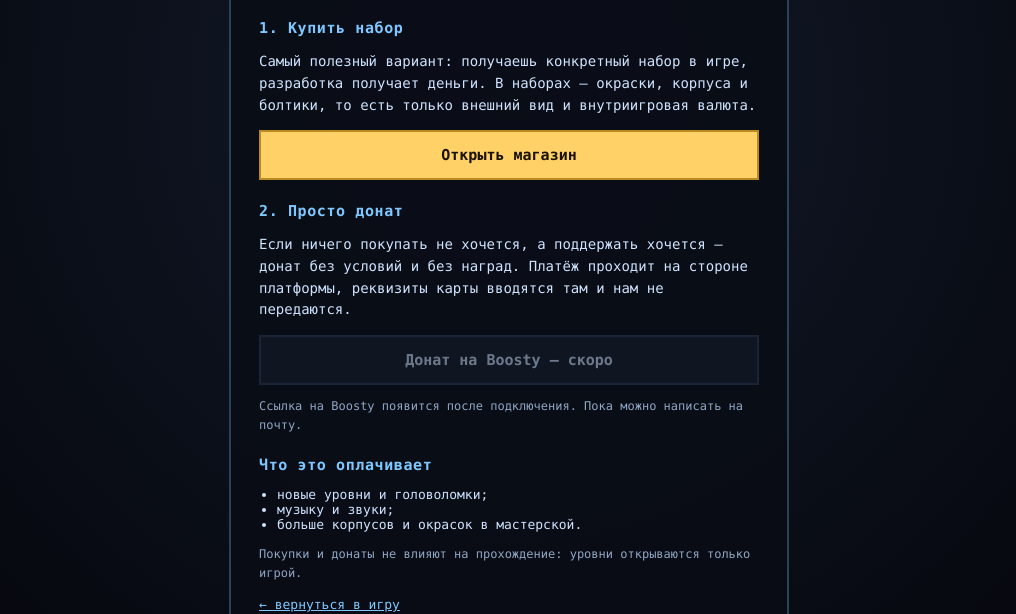
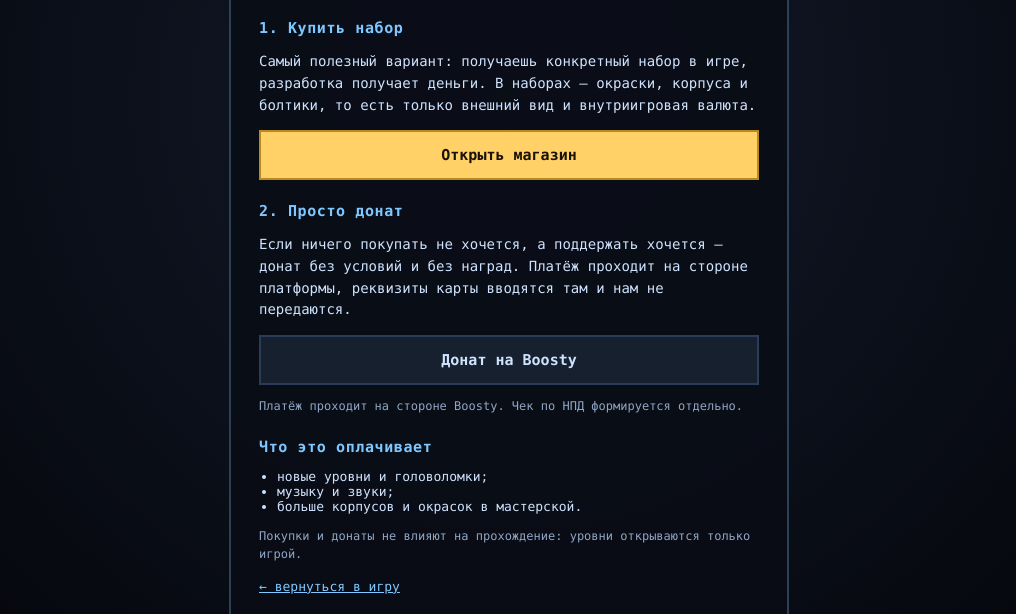
Before and after one commit to Kirtus228/iskra-game, a plain HTML site: page donate.html in a window 1280 px wide. Shown: the part 131-745 px from the top of the page, without its empty margins (131-1147 px from the left). Drawn offline with Linux system fonts and the light colour scheme.

Commit message:
Игра «Искра»: обновление donate.html

```diff
--- a/donate.html
+++ b/donate.html
@@ -86,7 +86,7 @@
 <script>
 (function () {
   // Вставь сюда ссылку на свой профиль Boosty (boosty.to/...) — кнопка включится сама.
-  var BOOSTY_URL = '';
+  var BOOSTY_URL = 'https://boosty.to/gunter152';
   if (BOOSTY_URL) {
     var btn = document.getElementById('boosty-btn');
     btn.href = BOOSTY_URL;
```
